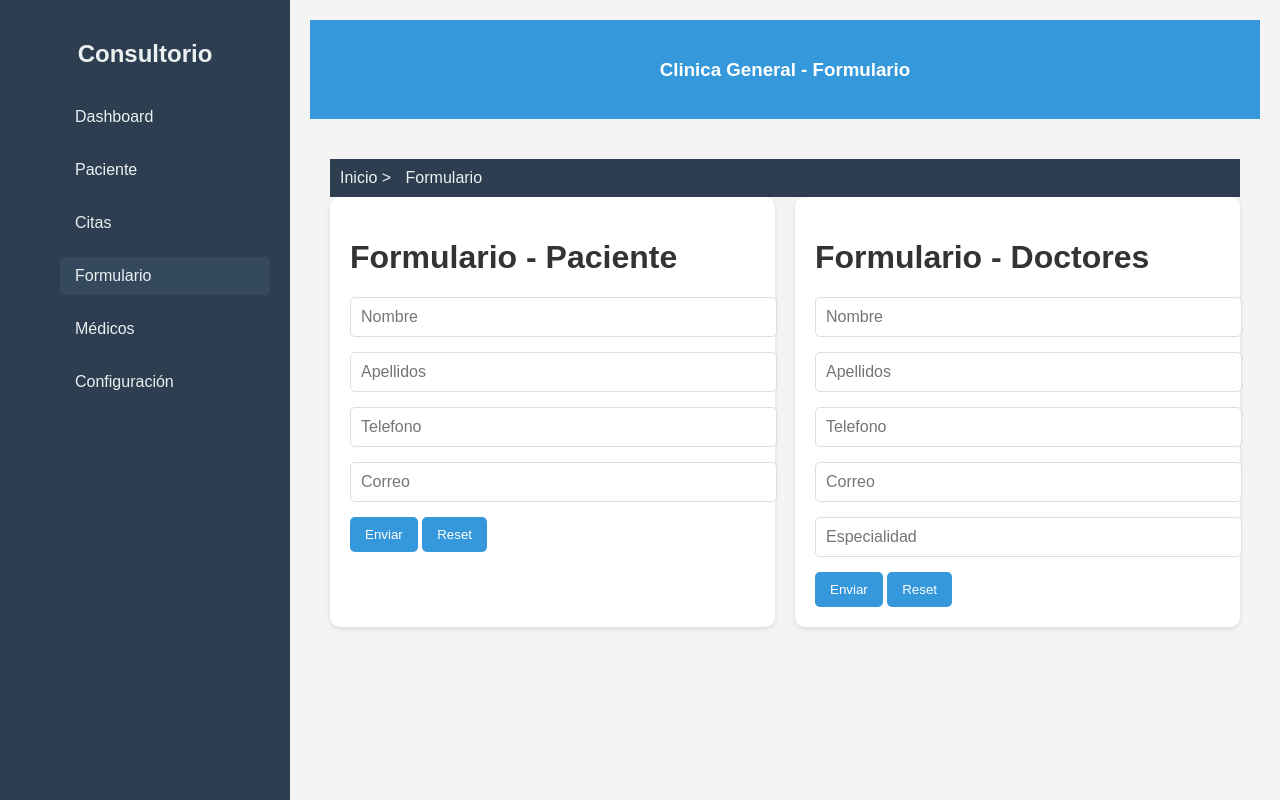
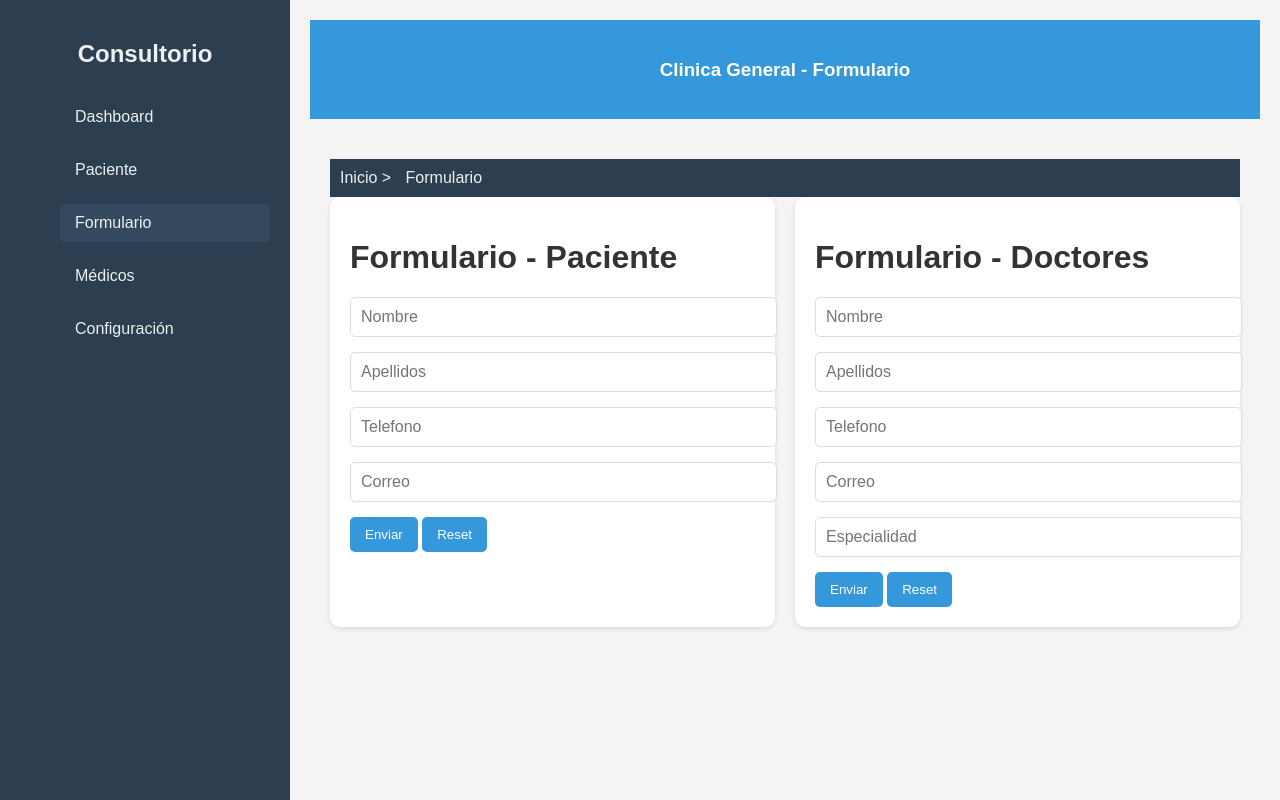
Before and after one commit to Alkhum1/clinicageneral, a PHP site: page / in a window 1280 px wide. Run offline with PHP 8.4, Linux system fonts and the light colour scheme.

Commit message:
segundo commit

```diff
--- a/index.html
+++ b/index.html
@@ -17,7 +17,6 @@
                 <ul>
                     <li><a href="index.html" class="active">Dashboard</a></li>
                     <li><a href="paciente.html">Pacientes</a></li>
-                    <li><a href="secretario.html">Citas</a></li>
                     <li><a href="#">Médicos</a></li>
                     <li><a href="#">Configuración</a></li>
                 </ul>
--- a/index.php
+++ b/index.php
@@ -23,7 +23,6 @@
                 <ul>
                     <li><a href="index.html">Dashboard</a></li>
                     <li><a href="paciente.html">Paciente</a></li>
-                    <li><a href="secretario.html">Citas</a></li>
                     <li><a href="secretario.html" class="active">Formulario</a></li>
                     <li><a href="#">Médicos</a></li>
                     <li><a href="#">Configuración</a></li>
```
